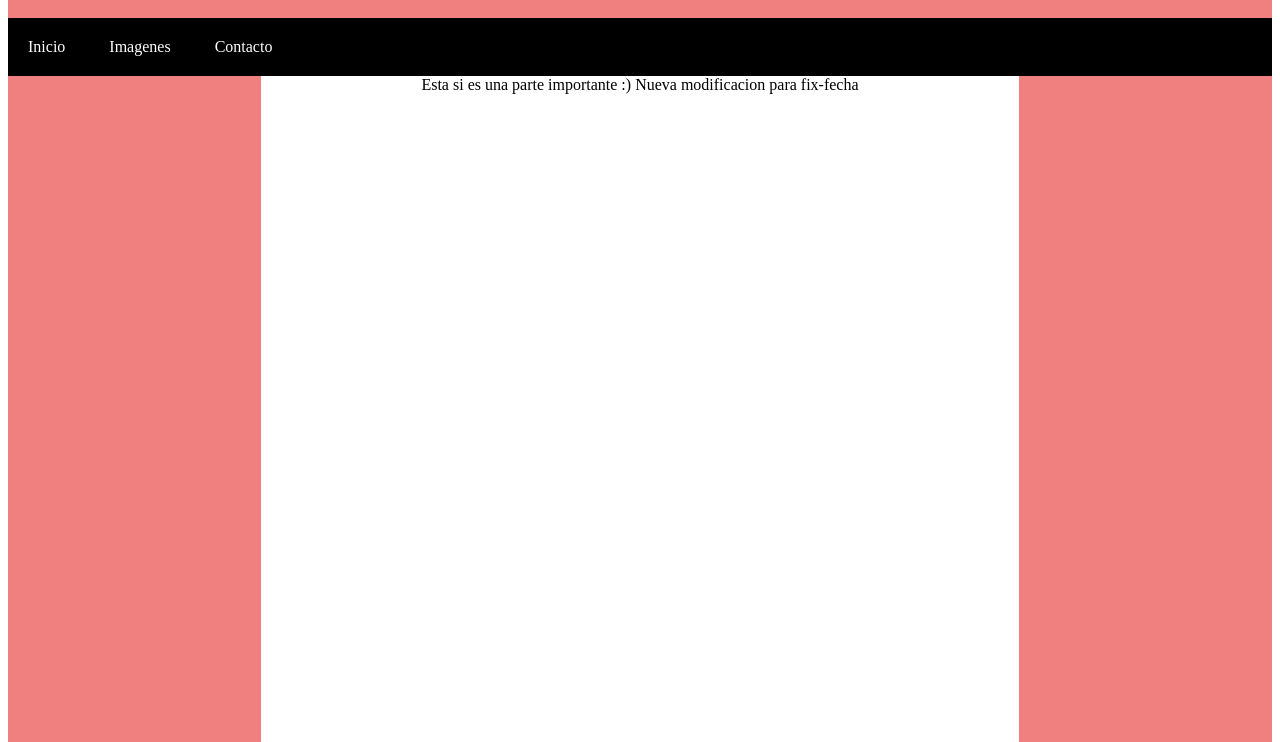
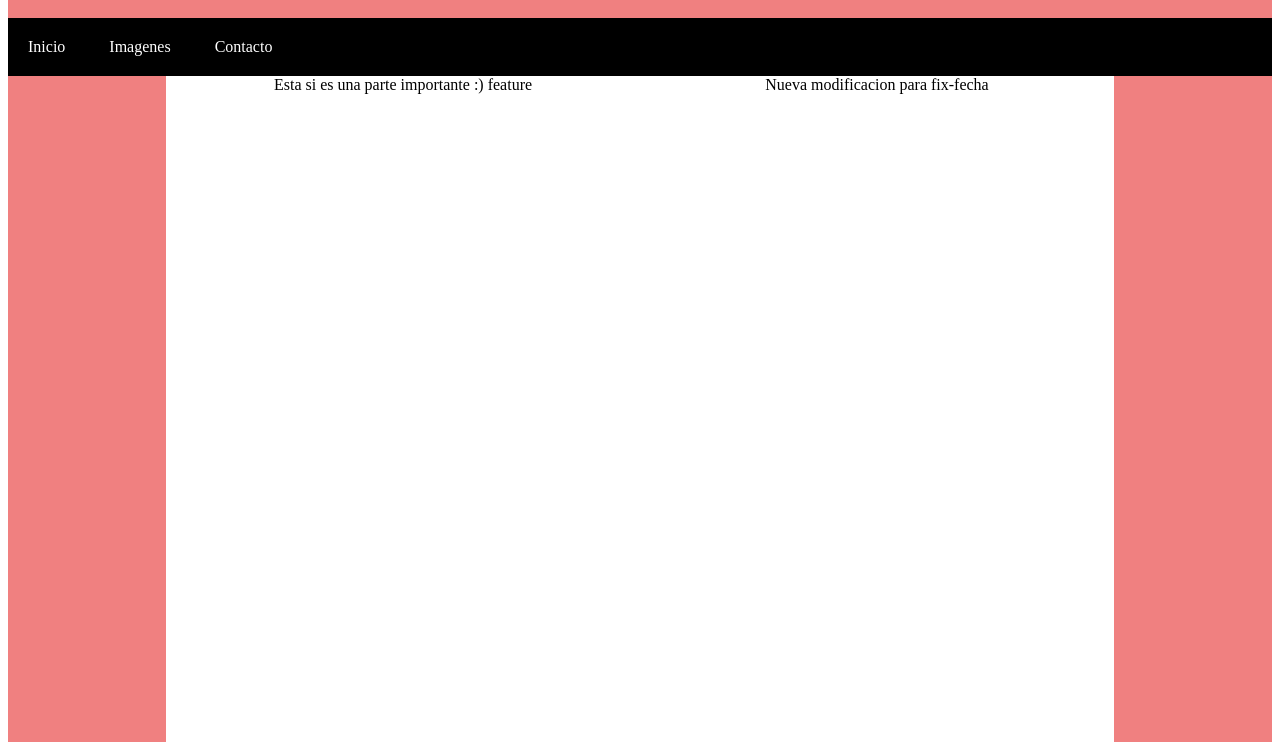
Before and after one commit to laurachan000/PruebasGit, a plain HTML site: page index.html in a window 1280 px wide. Shown: the part 58-800 px from the top of the page. Drawn offline with Linux system fonts and the light colour scheme.

Commit message:
cambio a fixed para master

```diff
--- a/index.html
+++ b/index.html
@@ -31,7 +31,12 @@
         </aside>
         <section>
 
-            Esta si es una parte importante :) Nueva modificacion para fix-fecha
+            Esta si es una parte importante :) feature
+
+        </section>
+        <section>
+
+            Nueva modificacion para fix-fecha
 
         </section>
 
```
